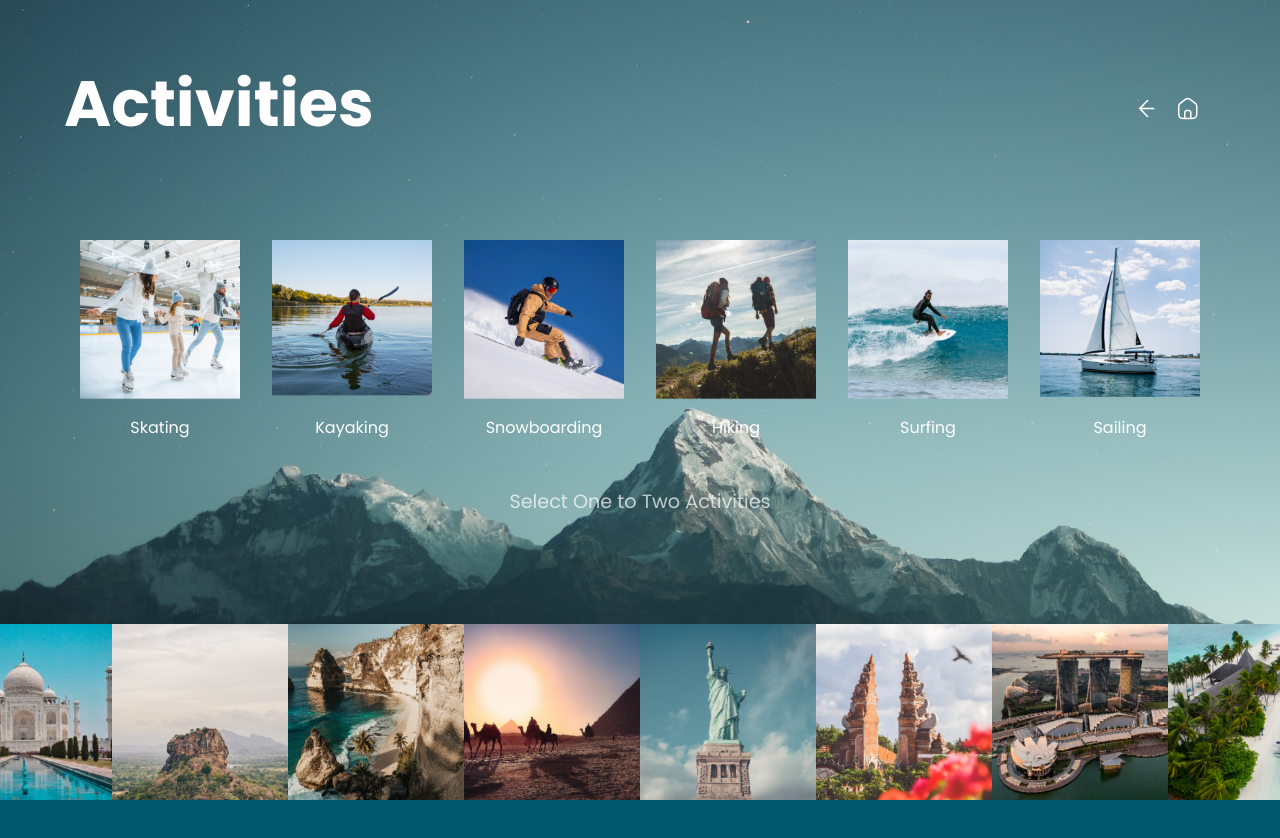
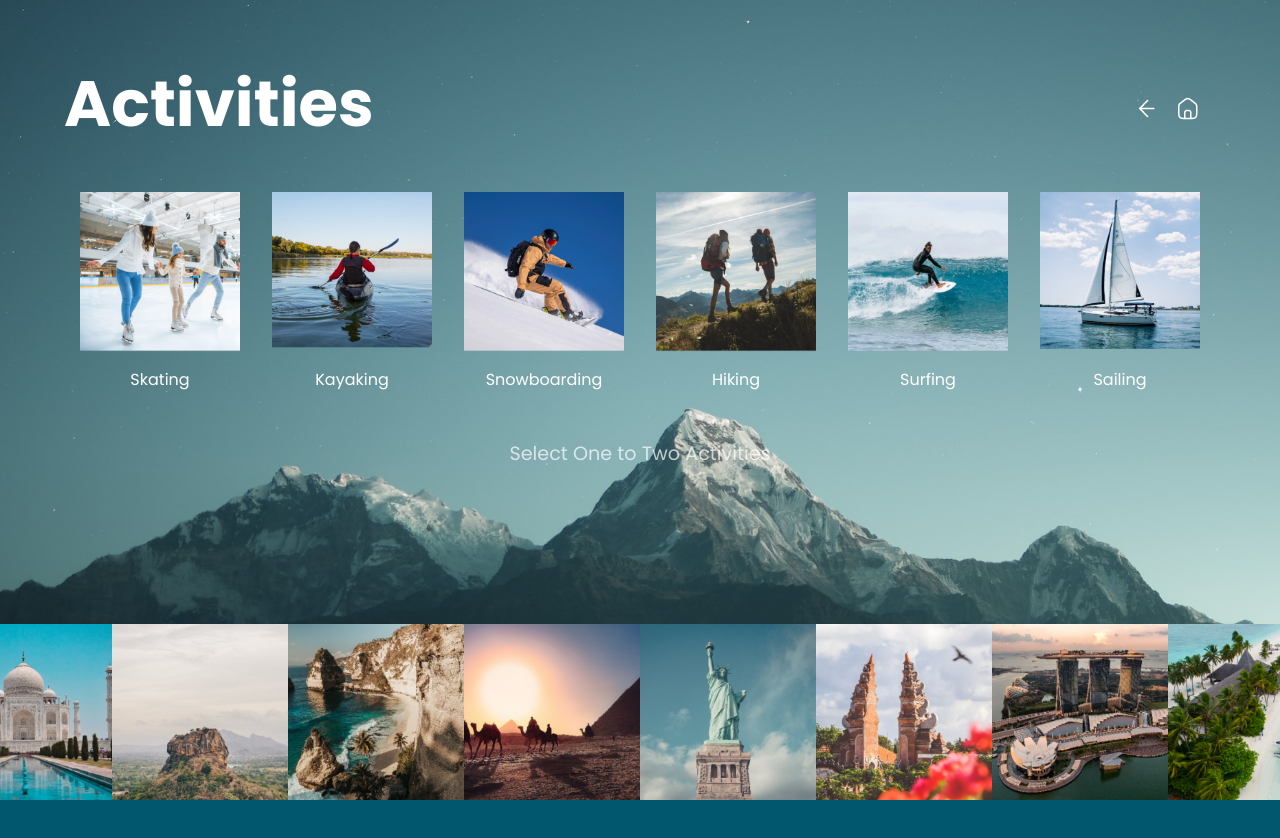
Before and after one commit to matzrios/adventure-plan-it, a React (Vite) app: page /activities in a window 1280 px wide. Shown: the top 838 px of the page. Built offline with nearby package versions, Linux system fonts and the light colour scheme.

Commit message:
fix: :bug: fixed styling

```diff
--- a/src/pages/ActivitiesPage/ActivitiesPage.scss
+++ b/src/pages/ActivitiesPage/ActivitiesPage.scss
@@ -33,7 +33,7 @@
   justify-content: center;
   gap: 2rem;
   flex-direction: row;
-  padding-top: 15rem;
+  padding-top: 12rem;
   padding-bottom: 10rem;
 }
 
@@ -90,5 +90,4 @@
     border: none;
     box-sizing: border-box;
     padding: 1rem;
-    margin-top: 3rem;
   }
```
